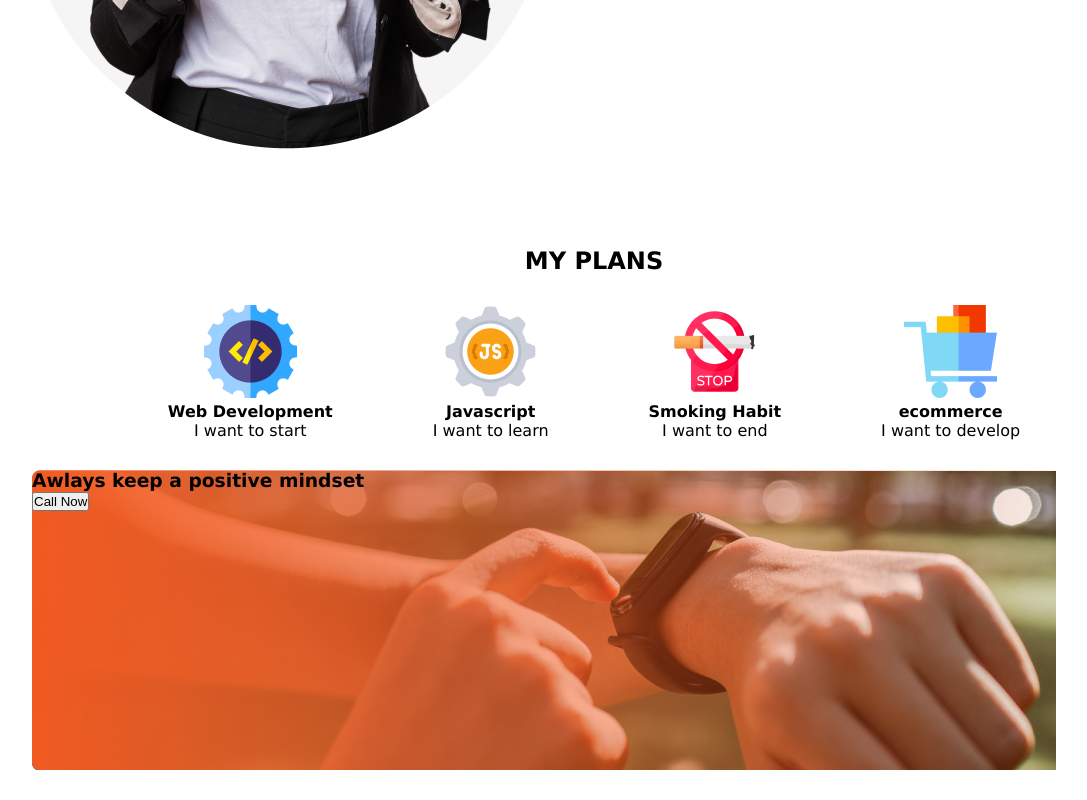
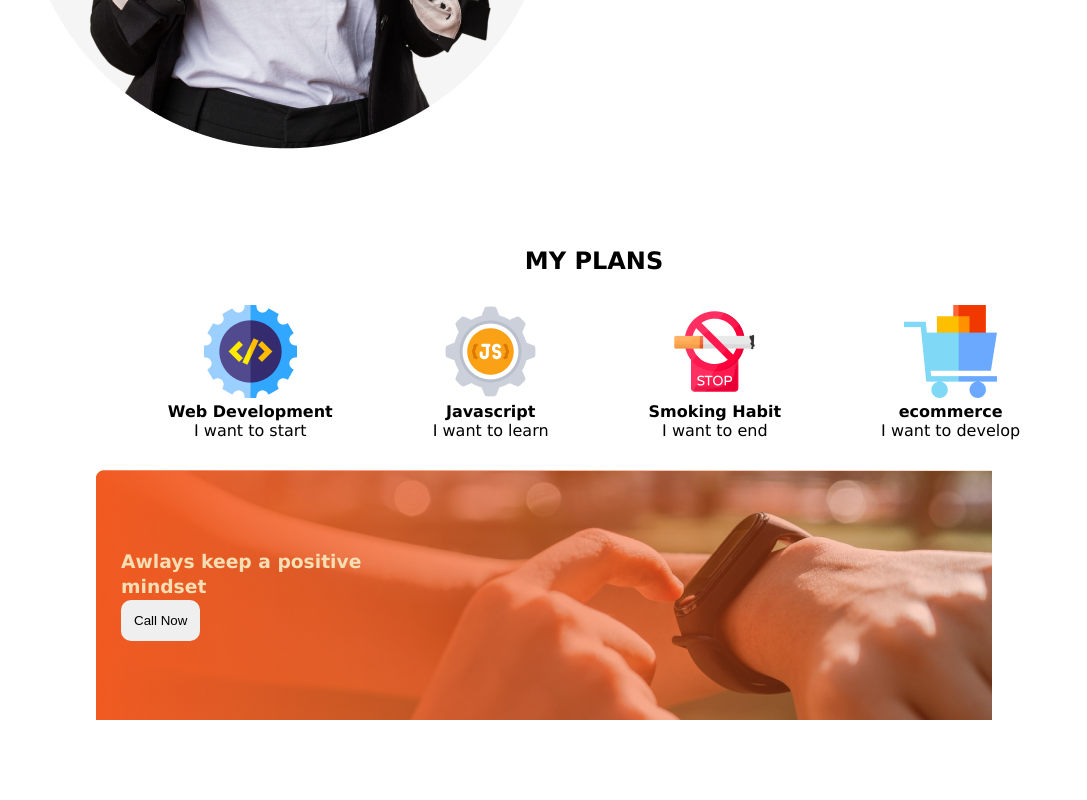
Before and after one commit to Mdafsarx/projects-1, a plain HTML site: page index.html in a window 1280 px wide. Shown: the part 1365-2165 px from the top of the page, without its empty margins (96-1183 px from the left). After the commit the page ends 2115 px from the top, so only its background shows below. Drawn offline with Linux system fonts and the light colour scheme.

Commit message:
watch section complect

```diff
--- a/index.html
+++ b/index.html
@@ -104,9 +104,9 @@
 
 <div class="lenear-gradient-baackground">
 
-    <div>
-        <h3>Awlays keep a positive mindset</h3>
-        <button>Call Now</button>
+    <div class="the-watch-title">
+        <h3>Awlays keep a positive <br> mindset</h3>
+        <button class="common-button">Call Now</button>
 
         </div>
 
--- a/style.css
+++ b/style.css
@@ -22,6 +22,8 @@ color: rgb(0, 0, 0);
 .common-button{
 padding: 13px;
 border: none;
+border-radius: 10px;
+
 
 }
 /* /////////////////////////// */
@@ -95,17 +97,22 @@ text-align: center;
 
 .watch-background{
 background-image: url("./images/watch.png");
-max-width: 80%;
+max-width: 70%;
 margin: 30px auto;
 background-repeat: no-repeat;
-height: 300px;
+height: 250px;
 
 }
 
 .lenear-gradient-baackground{
 background-image: url("./images/gradient3.png");
-height: 300px;
+height: 250px;
 background-repeat: no-repeat;
-
+color: wheat;
+line-height: 1.6em;
 
 }
+.the-watch-title{
+padding: 79px 0px 0px 25px;
+
+}
```
